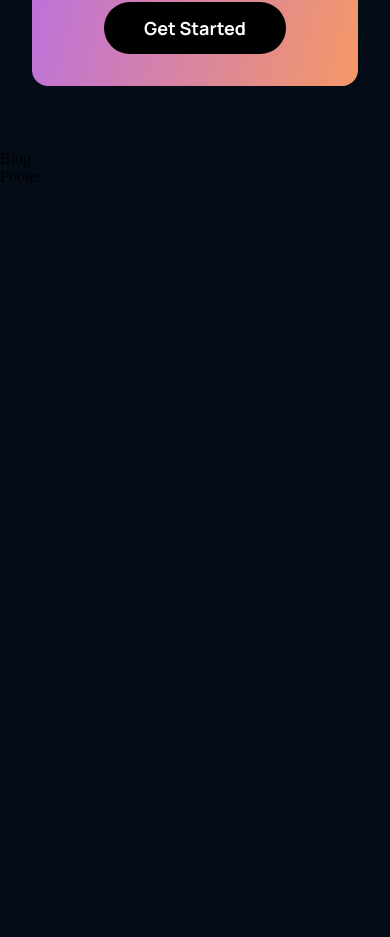
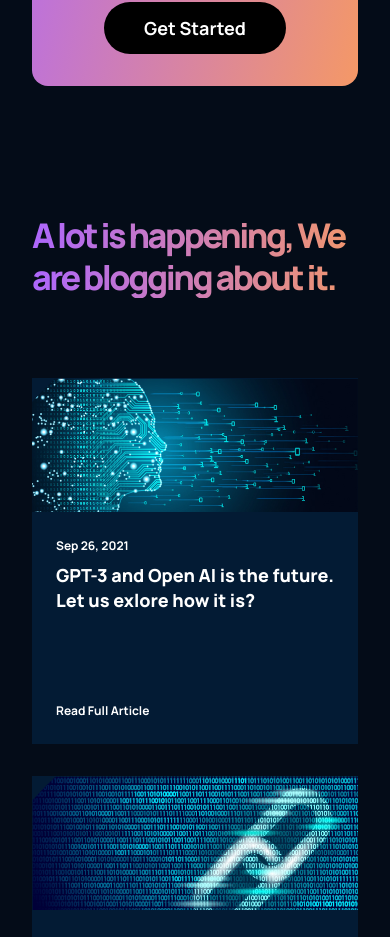
Before and after one commit to AlexGalyas/GPT3-site, a React (Create React App) app: page / in a window 390 px wide. Shown: the part 4724-5661 px from the top of the page. Before the commit the page ends 4910 px from the top, so only its background shows below. Built offline with nearby package versions, Linux system fonts and the light colour scheme; the HTML template or start-up script is replaced by a standard one.

Commit message:
Blog section done.

```diff
--- a/src/components/article/Article.jsx
+++ b/src/components/article/Article.jsx
@@ -1,9 +1,20 @@
 import React from 'react'
 import './article.css'
 
-const Article = () => {
+const Article = ({imgUrl ,date,text}) => {
   return (
-    <div>Article</div>
+    <div className='gpt3__blog-container_article'>
+      <div className='gpt3__blog-container_article-img'>
+        <img src={imgUrl} alt="blog" />
+      </div>
+      <div className='gpt3__blog-container_article-content'>
+        <div>
+          <p>{date}</p>
+          <h3>{text}</h3>
+        </div>
+        <p>Read Full Article</p>
+      </div>
+    </div>
   )
 }
 
--- a/src/components/article/article.css
+++ b/src/components/article/article.css
@@ -0,0 +1,50 @@
+.gpt3__blog-container_article{
+    width: 100%;
+    height: 100%;
+    display: flex;
+    flex-direction: column;
+    background: var(--color-footer);
+}
+.gpt3__blog-container_article-img{
+    width: 100%;
+    height: 100%;
+}
+.gpt3__blog-container_article-img img{
+    width: 100%;
+    height: 100%;
+}
+.gpt3__blog-container_article-content{
+    display: flex;
+    flex-direction: column;
+    justify-content: space-between;
+
+    padding: 1rem 1.5rem;
+    height: 100%;
+
+}
+.gpt3__blog-container_article-content p{
+    color: #FFF;
+    font-family: var(--font-family);
+    font-size: 12px;
+    font-weight: 700;
+    line-height: 35px;
+}
+.gpt3__blog-container_article-content p:last-child{
+    cursor: pointer;
+}
+.gpt3__blog-container_article-content h3{
+    color: #FFF;
+    font-family: var(--font-family);
+    font-size: 25.11px;
+    font-weight: 800;
+    line-height: 30.287px;
+    margin-bottom: 5rem;
+    cursor:pointer;
+}
+
+@media screen and (max-width:550px) {
+    .gpt3__blog-container_article-content h3{
+        font-size: 18px;
+        line-height: 25px;
+    }
+}
--- a/src/components/cta/cta.css
+++ b/src/components/cta/cta.css
@@ -5,7 +5,7 @@
     align-items: center;
     flex-direction: row;
     padding: 2rem;
-    margin: 4rem;
+    margin: 4rem 6rem;
     border-radius: 1rem;
     background: var(--gradient-bar);
 }
--- a/src/containers/blog/Blog.jsx
+++ b/src/containers/blog/Blog.jsx
@@ -1,9 +1,27 @@
 import React from 'react'
+import { Article } from '../../components';
+import {blog01,blog02,blog03,blog04,blog05} from './imports'
 import './blog.css';
+
 
 const Blog = () => {
   return (
-    <div>Blog</div>
+    <div className='gpt3__blog section__padding' id='blog'>
+      <div className='gpt3__blog-heading'>
+        <h1 className='gradient__text'>A lot is happening, We are blogging about it.</h1>
+      </div>
+      <div className='gpt3__blog-container'>
+        <div className='gpt3__blog-container_groupA'>
+          <Article imgUrl={blog01} date='Sep 26, 2021' text='GPT-3 and Open  AI is the future. Let us exlore how it is?'/>
+        </div>
+        <div className='gpt3__blog-container_groupB'>
+          <Article imgUrl={blog02} date='Sep 26, 2021' text='GPT-3 and Open  AI is the future. Let us exlore how it is?'/>
+          <Article imgUrl={blog03} date='Sep 26, 2021' text='GPT-3 and Open  AI is the future. Let us exlore how it is?'/>
+          <Article imgUrl={blog04} date='Sep 26, 2021' text='GPT-3 and Open  AI is the future. Let us exlore how it is?'/>
+          <Article imgUrl={blog05} date='Sep 26, 2021' text='GPT-3 and Open  AI is the future. Let us exlore how it is?'/>
+        </div>
+      </div>
+    </div>
   )
 }
 
--- a/src/containers/blog/blog.css
+++ b/src/containers/blog/blog.css
@@ -0,0 +1,64 @@
+.gpt3__blog{
+    display: flex;
+    flex-direction: column;
+
+}
+.gpt3__blog-heading{
+    width: 100%;
+    text-align: left;
+    margin-bottom: 5rem;
+}
+.gpt3__blog-heading h1{
+    font-family: var(--font-family);
+    font-size: 62px;
+    font-weight: 800;
+    line-height: 75px;
+    letter-spacing: -2.48px;
+}
+
+.gpt3__blog-container{
+    display: flex;
+    flex-direction: row;
+}
+.gpt3__blog-container_groupA{
+    flex: 0.75;
+    margin-right: 2rem;
+}
+.gpt3__blog-container_groupB{
+    flex: 1;
+    display: grid;
+    grid-template-columns: repeat(2,1fr);
+    gap: 2rem;
+}
+@media screen and (max-width:990px) {
+    .gpt3__blog-container{
+        flex-direction: column-reverse;
+    }
+    .gpt3__blog-container_groupA{
+        margin: 2rem 0;
+    }
+    .gpt3__blog-container_groupA .gpt3__blog-container_article{
+        width: 48%;
+    }
+    .gpt3__blog-container_groupA .gpt3__blog-container_article-img  {
+        height: 250px;
+    }
+}
+@media screen and (max-width:700px){
+    .gpt3__blog-container_groupB{
+        grid-template-columns:repeat(1,1fr) ;
+    }
+    .gpt3__blog-container_groupA .gpt3__blog-container_article{
+        width: 100%;
+    }
+    .gpt3__blog-heading h1{
+        font-size: 46px;
+        line-height: 52px;
+    }
+}
+@media screen and (max-width:550px){
+    .gpt3__blog-heading h1{
+        font-size: 34px;
+        line-height: 42px;
+    }
+}
--- /dev/null
+++ b/src/containers/blog/imports.js
@@ -0,0 +1,13 @@
+import blog01 from '../../assets/blog01.png';
+import blog02 from '../../assets/blog02.png';
+import blog03 from '../../assets/blog03.png';
+import blog04 from '../../assets/blog04.png';
+import blog05 from '../../assets/blog05.png';
+
+export{
+    blog01,
+    blog02,
+    blog03,
+    blog04,
+    blog05
+}
```
